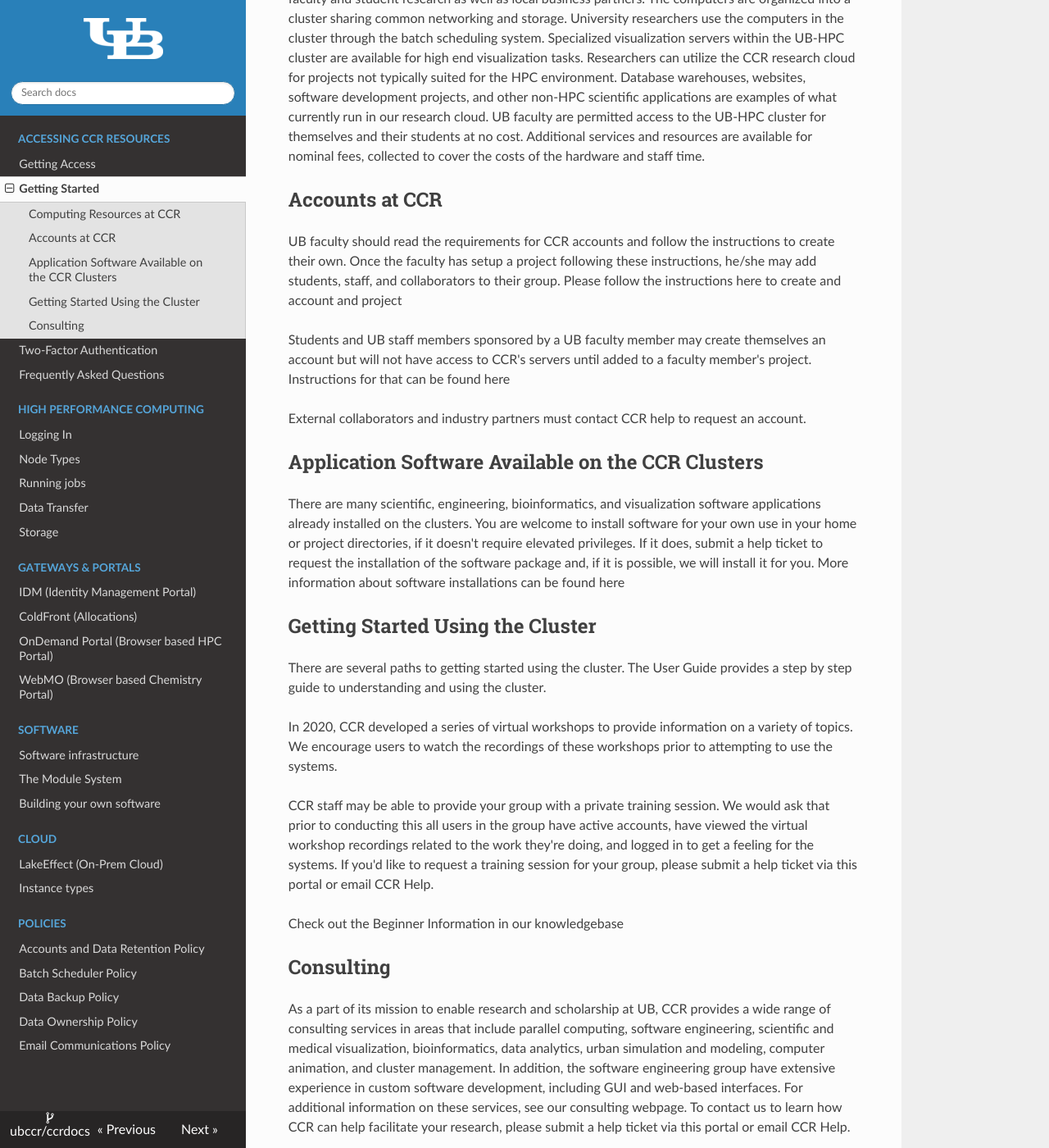
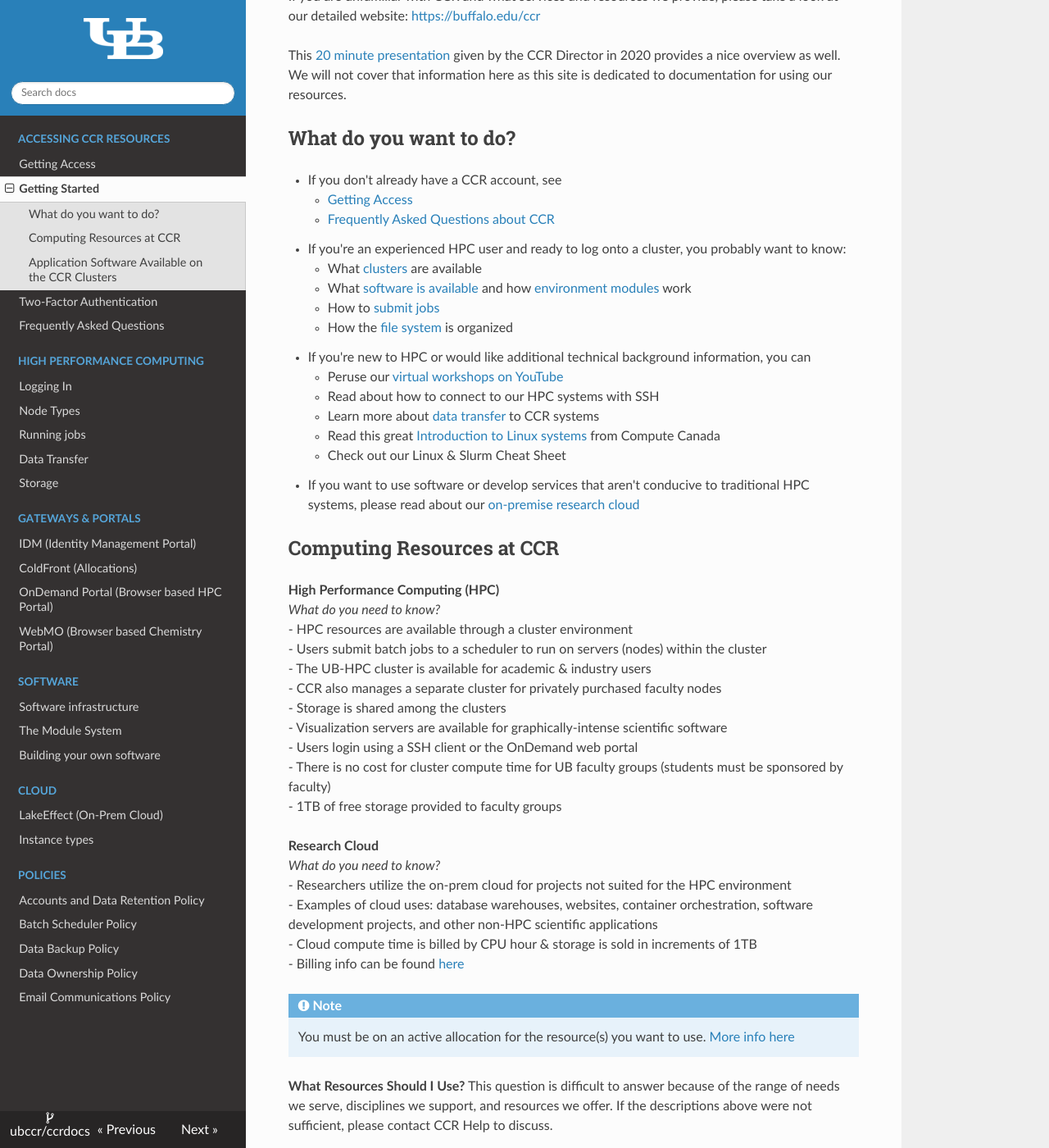
Before and after one commit to ubccr/ccrdocs, an MkDocs documentation site: the page built from pages/getting-started.md, in a window 1280 px wide and 1400 px high, scrolled down 421 px. Shown: the whole window at 82% size. Built offline with MkDocs 1.6.1, drawn with Linux system fonts in a browser that asks for light colours; nearby versions of some CDN libraries; some of the changed text lies outside the part shown.

Commit message:
first crack at getting started

```diff
--- a/pages/getting-started.md
+++ b/pages/getting-started.md
@@ -1,82 +1,69 @@
 # Getting Started
 
-Please watch [this recording](https://ub.hosted.panopto.com/Panopto/Pages/Viewer.aspx?id=c38946b0-14dd-40a8-88aa-ab9800ff652f)
-to learn who CCR is and what CCR offers to aid your research.
+The Center for Computational Research (CCR) at the University at Buffalo is a high-performance computing center offering faculty, staff, students, and local businesses access to supercomputing environments, high-end visualization services, an on-premise research cloud environment, and experienced staff to help you move your research forward.
 
+!!! Note
+    CCR provides UB's research computing resources.  All other IT services and support at UB is provided by [UBIT](https://buffalo.edu/ubit)
 
-The Center for Computational Research (CCR) at the University at Buffalo is a
-high-performance computing center offering faculty and students access to
-supercomputing environments, high-end visualization services, an on-premise
-research cloud environment, and experienced staff to help you move your
-research forward.
+If you are unfamiliar with CCR and what services and resources we provide, please take a look at our detailed website: [https://buffalo.edu/ccr](https://buffalo.edu/ccr)
 
+This [20 minute presentation](https://youtu.be/ryBqdeqTO4o) given by the CCR Director in 2020 provides a nice overview as well.  We will not cover that information here as this site is dedicated to documentation for using our resources.
+
+## What do you want to do?
+- If you don't already have a CCR account, see
+     - [Getting Access](getting-access.md)
+     - [Frequently Asked Questions about CCR](faq.md)
+- If you're an experienced HPC user and ready to log onto a cluster, you probably want to know:
+     - What [clusters](hpc/node-types.md) are available
+     - What [software is available](software/about.md) and how [environment modules](software/modules.md) work
+     - How to [submit jobs](hpc/jobs.md)
+     - How the [file system](hpc/storage.md) is organized
+- If you're new to HPC or would like additional technical background information, you can
+    - Peruse our [virtual workshops on YouTube](https://www.youtube.com/playlist?list=PL4Z5ac7PLRb1Su9J9BXs_TUXNG_RxOcgM)
+    - Read about how to connect to our HPC systems with SSH
+    - Learn more about [data transfer](hpc/data-transfer.md) to CCR systems
+    - Read this great [Introduction to Linux systems](https://docs.alliancecan.ca/wiki/Linux_introduction) from Compute Canada
+    - Check out our Linux & Slurm Cheat Sheet
+- If you want to use software or develop services that aren't conducive to traditional HPC systems, please read about our [on-premise research cloud](cloud/lake-effect.md)
 
 ## Computing Resources at CCR
 
-The Center for Computational Research has over 30,000 processors in three
-clusters to support faculty and student research as well as local business
-partners.    The computers are organized into a cluster sharing common
-networking and storage.  University researchers use the computers in the
-cluster through the batch scheduling system.  Specialized visualization servers
-within the UB-HPC cluster are available for high end visualization tasks.
-Researchers can utilize the CCR research cloud for projects not typically
-suited for the HPC environment.  Database warehouses, websites, software
-development projects, and other non-HPC scientific applications are examples of
-what currently run in our research cloud.  UB faculty are permitted access to
-the UB-HPC cluster for themselves and their students at no cost.  Additional
-services and resources are available for nominal fees, collected to cover the
-costs of the hardware and staff time.
+**High Performance Computing (HPC)**
+*What do you need to know?*
+- HPC resources are available through a cluster environment
+- Users submit batch jobs to a scheduler to run on servers (nodes) within the cluster
+- The UB-HPC cluster is available for academic & industry users
+- CCR also manages a separate cluster for privately purchased faculty nodes
+- Storage is shared among the clusters
+- Visualization servers are available for graphically-intense scientific software
+- Users login using a SSH client or the OnDemand web portal
+- There is no cost for cluster compute time for UB faculty groups (students must be sponsored by faculty)
+- 1TB of free storage provided to faculty groups
 
+**Research Cloud**
+*What do you need to know?*
+- Researchers utilize the on-prem cloud for projects not suited for the HPC environment
+- Examples of cloud uses: database warehouses, websites, container orchestration, software development projects, and other non-HPC scientific applications
+- Cloud compute time is billed by CPU hour & storage is sold in increments of 1TB
+- Billing info can be found [here](lake-effect.md)
 
+!!! Note
+    You must be on an active allocation for the resource(s) you want to use.  [More info here](getting_access.md)
 
-## Accounts at CCR
+**What Resources Should I Use?**
+This question is difficult to answer because of the range of needs we serve, disciplines we support, and resources we offer.  If the descriptions above were not sufficient, please contact CCR Help to discuss.
 
-UB faculty should read the requirements for CCR accounts and follow the
-instructions to create their own.  Once the faculty has setup a project
-following these instructions, he/she may add students, staff, and collaborators
-to their group.  Please follow the instructions here to create and account and
-project
+In order to identify the best resource to use, we may ask specific questions, such as:
 
-Students and UB staff members sponsored by a UB faculty member may create
-themselves an account but will not have access to CCR's servers until added to
-a faculty member's project.  Instructions for that can be found here
-
-External collaborators and industry partners must contact CCR help to request
-an account.
+- What software do you want to use?
+- Does the software require a commercial license?
+- Can the software be used non-interactively? That is, can it be controlled from a file prepared prior to its execution rather than through the graphical interface?
+- Can it run on the Linux operating system?
+- How much memory, time, computing power, accelerators, storage, network bandwidth and so forth --- are required by a typical job? Rough estimates are fine.
+- How frequently will you need to run this type of job?
+You may know the answer to these questions or not. If you do not, our technical support team is there to help you find the answers. Then they will be able to direct you to the most appropriate resources for your needs.
 
 
 ## Application Software Available on the CCR Clusters
 
-There are many scientific, engineering, bioinformatics, and visualization software applications already installed on the clusters.  You are welcome to install software for your own use in your home or project directories, if it doesn't require elevated privileges.   If it does, submit a help ticket to request the installation of the software package and, if it is possible, we will install it for you.  More information about software installations can be found here
-
-
-## Getting Started Using the Cluster
-
-There are several paths to getting started using the cluster.  The User Guide
-provides a step by step guide to understanding and using the cluster.
-
-In 2020, CCR developed a series of virtual workshops to provide information on
-a variety of topics.  We encourage users to watch the recordings of these
-workshops prior to attempting to use the systems.
-
-CCR staff may be able to provide your group with a private training session.
-We would ask that prior to conducting this all users in the group have active
-accounts, have viewed the virtual workshop recordings related to the work
-they're doing, and logged in to get a feeling for the systems.  If you'd like
-to request a training session for your group, please submit a help ticket via
-this portal or email CCR Help.
-
-Check out the Beginner Information in our knowledgebase
-
-
-## Consulting
-
-As a part of its mission to enable research and scholarship at UB, CCR provides
-a wide range of consulting services in areas that include parallel computing,
-software engineering, scientific and medical visualization, bioinformatics,
-data analytics, urban simulation and modeling, computer animation, and cluster
-management. In addition, the software engineering group have extensive
-experience in custom software development, including GUI and web-based
-interfaces. For additional information on these services, see our consulting
-webpage.  To contact us to learn how CCR can help facilitate your research,
-please submit a help ticket via this portal or email CCR Help.
+There are many scientific, engineering, bioinformatics, and visualization software applications already installed on the clusters.  You are welcome to install software for your own use in your home or project directories, if it doesn't require elevated privileges.   If it does, submit a help ticket to request the installation of the software package and, if it is possible, we will install it for you.  More information about available software and how to install your own can be [found here](software/about.md)
```
